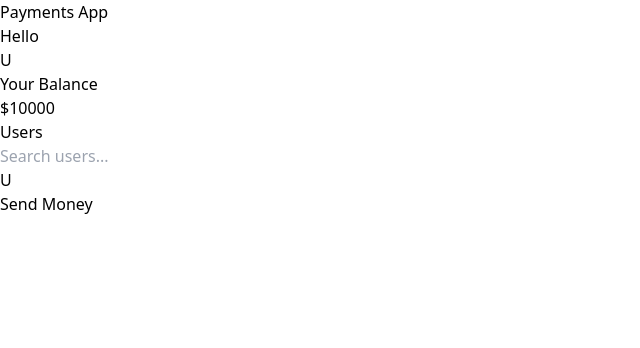
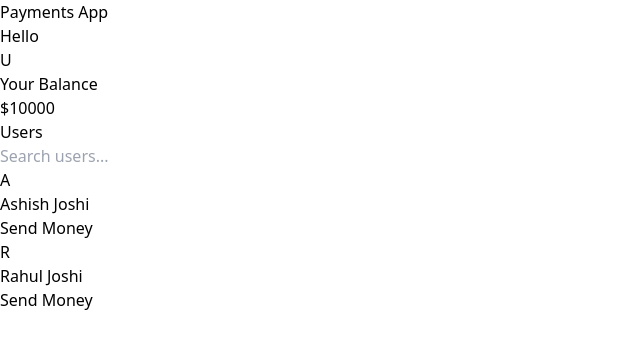
Before and after one commit to ashish98joshi/PayTMBasic, a React (Vite) app in the folder frontend/: page /dashboard in a window 1280 px wide. Shown: the top 348 px of the page, without its empty margins (0-640 px from the left). Built offline with nearby package versions, Linux system fonts and the light colour scheme.

Commit message:
added more components

```diff
--- /dev/null
+++ b/frontend/src/components/Modal.jsx
@@ -0,0 +1,20 @@
+export const Modal = ({modelOpen, setModelOpen, username}) => {
+    return <div className="fixed inset-0 bg-black bg-opacity-30 backdrop-blur-sm">
+        <div className="relative top-40 left-[550px] h-80 w-96 bg-white rounded-sm">
+            <div className="flex flex-col gap-3 ">
+                <div className="font-bold text-xl ml-32 mt-10">Send Money</div>
+                <div className="flex gap-2 items center">
+                    <div className="bg-slate-300 rounded-full w-9 h-9 text-center mt-8 ml-8 pt-1">{username[0]}</div>
+                    <div className="font-semibold mt-8 pt-1">{username}</div>
+                </div>
+                <div className="text-sm font-semibold ml-8">Amount (in Rs)</div>
+                <input
+                    type="text"
+                    placeholder="Enter Amount"
+                    className="rounded-md outline-slate-300 border border-slate-300 mt-1 ml-7 mr-7 placeholder:p-2 placeholder:text-sm p-1 caret-slate-300">
+                </input>
+                <div className="flex gap-2"></div>
+            </div>
+        </div>
+    </div>
+}
--- a/frontend/src/components/Searchbar.jsx
+++ b/frontend/src/components/Searchbar.jsx
@@ -1,25 +1,38 @@
+import { Fragment, useState } from 'react'
 import { Button } from './Button'
+import { useNavigate } from 'react-router-dom'
+import { Modal } from './Modal'
+
 export const Searchbar = ({users}) => {
-    return <div className="flex flex-col m-8 text-lg ">
+    return <div className="flex flex-col m-8 text-lg">
         <div className="font-semibold">Users</div>
-        <div className="">
+        <div>
             <input type="text" placeholder="Search users..." className="w-full focus:outline-black caret-slate-300 p-2 mt-4 outline-black border font-light text-sm border-slate-300 rounded"></input>
         </div>
-        <div className="flex justify-between">
-            {users.map(user => {
-                return <UserList user={user}/>
+        <div className='mt-4'>
+            {users.map((user, idx) => {
+                return <UserList key={idx} user={user} idx={idx}/>
             })}
         </div>
     </div>
 }
 
-function UserList({user}) {
-    return <div>
+function UserList({user, idx}) {
+    const navigate = useNavigate();
+    const [modelOpen, setModalOpen] = useState(false);
+
+    function setModal() {
+        setModalOpen(true);
+    }
+
+    return <div className='flex justify-between items-center'>
         <div className='flex gap-2'>
-            <div className="bg-slate-300 rounded-full w-8 h-8 items-center pt-1 mb-2 mr-2">U</div>
+            <div className="bg-slate-300 rounded-full w-9 h-9 text-center pt-1">{user.name[0]}</div>
+            <div className="pt-2 text-sm">{user.name}</div>
         </div>
-        <div className='h-full'>
-            <Button label={'Send Money'}></Button>
+        <div>
+            <Button onClick={setModal} label={'Send Money'}></Button>
         </div>
+        {modelOpen && <Modal modelOpen={modelOpen} setModalOpen={setModalOpen} username={user.name}/>}
     </div>
 }
--- a/frontend/src/pages/Dashboard.jsx
+++ b/frontend/src/pages/Dashboard.jsx
@@ -15,6 +15,8 @@ export const Dashboard = () => {
 
     const users = [{
         name: 'Ashish Joshi'
+    },{
+        name: 'Rahul Joshi'
     }]
     return <div className="bg-slate-300 h-screen flex justify-center">
         <div className="bg-white w-[1000px] h-fit rounded-md mt-32 border-black	">
```
